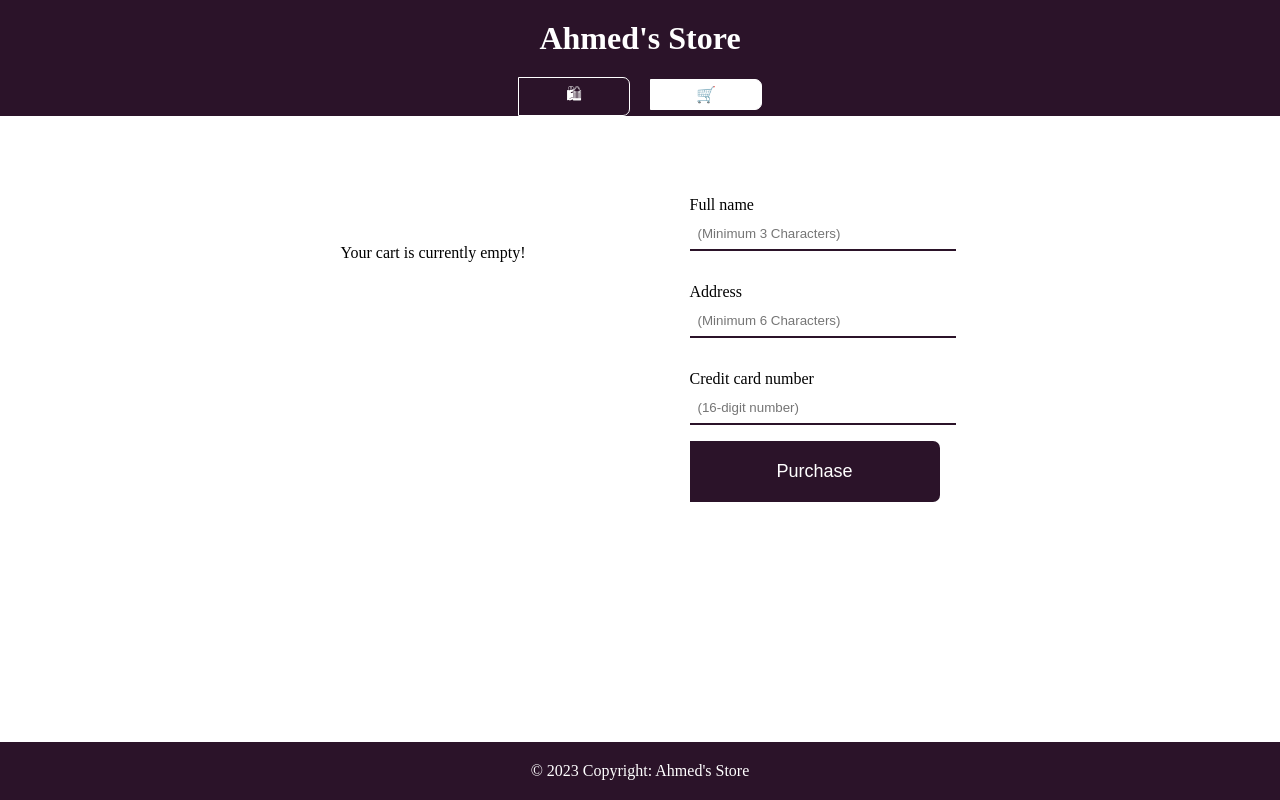
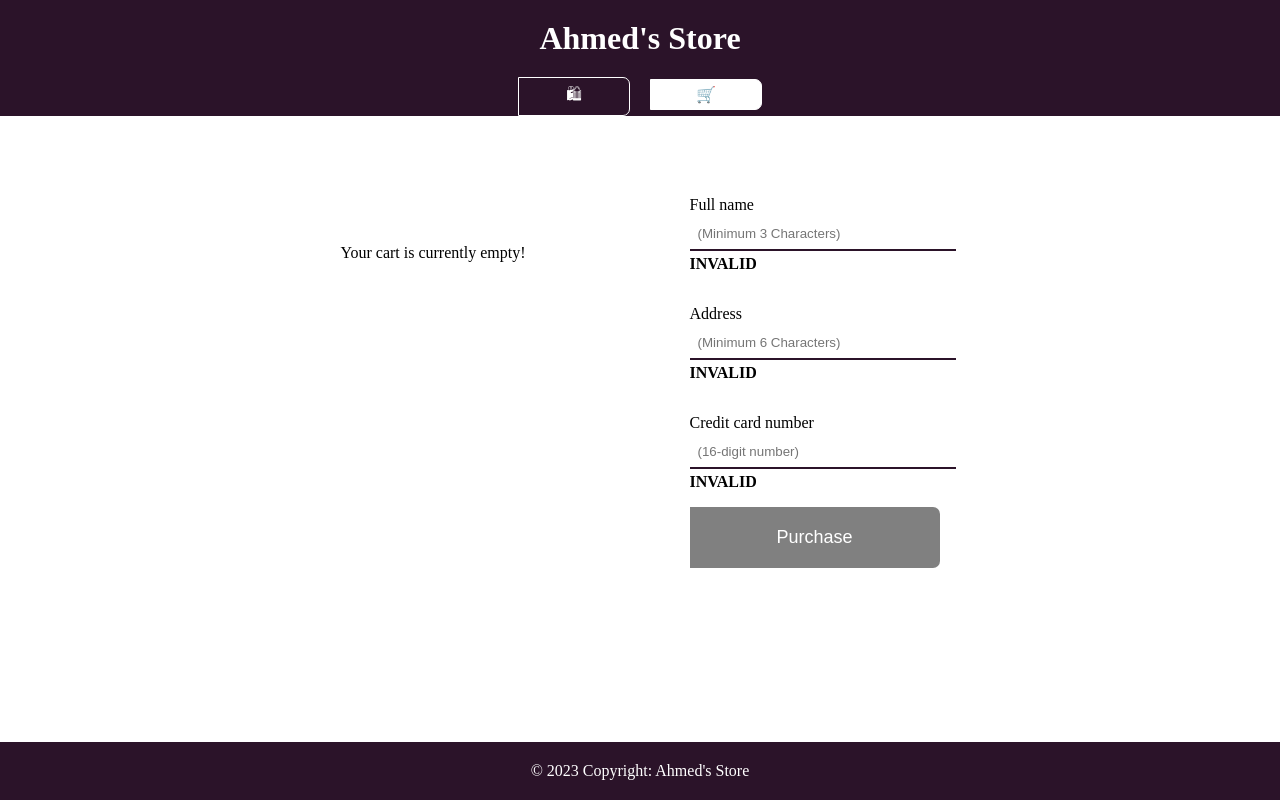
Before and after one commit to AhmedBSF/my-store, an Angular app: page /cart in a window 1280 px wide. Built offline with nearby package versions, Linux system fonts and the light colour scheme.

Commit message:
feat: complete form and confirmation page

```diff
--- a/src/app/app.module.ts
+++ b/src/app/app.module.ts
@@ -1,6 +1,6 @@
 import { NgModule } from '@angular/core';
 import { BrowserModule } from '@angular/platform-browser';
-import { FormsModule } from '@angular/forms';
+import { FormsModule, ReactiveFormsModule } from '@angular/forms';
 
 import { AppRoutingModule } from './app-routing.module';
 import { AppComponent } from './app.component';
@@ -26,7 +26,7 @@ import { FooterComponent } from './layout/footer/footer.component';
     CartComponent,
     FooterComponent,
   ],
-  imports: [BrowserModule, FormsModule, AppRoutingModule],
+  imports: [BrowserModule, FormsModule, ReactiveFormsModule, AppRoutingModule],
   providers: [],
   bootstrap: [AppComponent],
 })
--- a/src/app/components/cart/cart.component.css
+++ b/src/app/components/cart/cart.component.css
@@ -71,6 +71,12 @@ button:hover {
   border: 1px solid var(--brand);
 }
 
+button:disabled {
+  border: none;
+  color: white;
+  background-color: grey;
+}
+
 .cart-panel {
   margin-left: 50px;
   margin-right: 50px;
--- a/src/app/components/cart/cart.component.html
+++ b/src/app/components/cart/cart.component.html
@@ -21,31 +21,34 @@
         </div>
       </div>
     </div>
+    <strong *ngIf="cartProducts.length > 0">Total: ${{ price }}</strong>
   </div>
-  <form class="form-margin">
+  <form class="form-margin" [formGroup]="cartInfo" (ngSubmit)="onSubmit()">
     <div class="user-form">
       <div class="input-field">
         <label>Full name</label>
         <input
-          type="text"
-          name="full_name"
           placeholder="(Minimum 3 Characters)"
+          formControlName="fullName"
         />
+        <strong>{{ cartInfo.get("fullName").status }}</strong>
       </div>
 
       <div class="input-field">
         <label>Address</label>
-        <input type="text" name="adress" placeholder="(Minimum 6 Characters)" />
+        <input placeholder="(Minimum 6 Characters)" formControlName="address" />
+        <strong>{{ cartInfo.get("address").status }}</strong>
       </div>
       <div class="input-field">
         <label>Credit card number</label>
         <input
-          type="number"
-          name="card-number"
+          type="text"
           placeholder="(16-digit number)"
+          formControlName="creditCard"
         />
+        <strong>{{ cartInfo.get("creditCard").status }}</strong>
       </div>
-      <button routerLink="/confirmation" type="submit">Purchase</button>
+      <button type="submit" [disabled]="!cartInfo.valid">Purchase</button>
     </div>
   </form>
 </div>
--- a/src/app/components/cart/cart.component.ts
+++ b/src/app/components/cart/cart.component.ts
@@ -1,4 +1,6 @@
 import { Component, OnInit } from '@angular/core';
+import { FormControl, FormGroup, Validators } from '@angular/forms';
+import { Router } from '@angular/router';
 import { Order } from 'src/app/models/order';
 import { CartService } from 'src/app/services/cart.service';
 
@@ -10,10 +12,45 @@ import { CartService } from 'src/app/services/cart.service';
 export class CartComponent implements OnInit {
   cartProducts: Order[] = [];
   cartEmptyMessage: string = 'Your cart is currently empty!';
+  fullName: string = '';
+  price: number = 0;
+  cartInfo: any;
 
-  constructor(private cartService: CartService) {}
+  constructor(private cartService: CartService, private router: Router) {}
 
   ngOnInit(): void {
     this.cartProducts = this.cartService.getCart();
+    this.price = this.cartService.getPrice();
+
+    this.cartInfo = new FormGroup({
+      fullName: new FormControl('', [
+        Validators.required,
+        Validators.minLength(3),
+      ]),
+      address: new FormControl('', [
+        Validators.required,
+        Validators.minLength(6),
+      ]),
+      creditCard: new FormControl('', [
+        Validators.required,
+        Validators.minLength(16),
+        Validators.maxLength(16),
+      ]),
+    });
+  }
+
+  onSubmit() {
+    if (this.cartInfo.valid && this.cartProducts.length > 0) {
+      localStorage.setItem(
+        'orderInfo',
+        JSON.stringify({
+          name: this.cartInfo.value.fullName,
+          price: this.price,
+        })
+      );
+      this.router.navigate(['confirmation']);
+    } else {
+      alert('Something went wrong!');
+    }
   }
 }
--- a/src/app/components/confirmation/confirmation.component.html
+++ b/src/app/components/confirmation/confirmation.component.html
@@ -1,8 +1,8 @@
 <div class="confirmation-container">
   <div class="confirmation-items">
     <h1 class="confirmation-header">Success 🎉</h1>
-    <p class="confirmation-item">Thank you NAME</p>
-    <p class="confirmation-item">Your PRICE order is confirmed!</p>
+    <p class="confirmation-item">Thank you {{ fullName }}</p>
+    <p class="confirmation-item">Your {{ price }} order is confirmed!</p>
     <p class="confirmation-item">
       Please allow 1-3 business day(s) for shipping.
     </p>
--- a/src/app/components/confirmation/confirmation.component.ts
+++ b/src/app/components/confirmation/confirmation.component.ts
@@ -1,10 +1,17 @@
-import { Component } from '@angular/core';
+import { Component, OnInit } from '@angular/core';
 
 @Component({
   selector: 'app-confirmation',
   templateUrl: './confirmation.component.html',
-  styleUrls: ['./confirmation.component.css']
+  styleUrls: ['./confirmation.component.css'],
 })
-export class ConfirmationComponent {
+export class ConfirmationComponent implements OnInit {
+  fullName: string = '';
+  price: number = 0;
 
+  ngOnInit(): void {
+    let orderInfo = JSON.parse(localStorage.getItem('orderInfo') || '{}');
+    this.fullName = orderInfo.name;
+    this.price = Number(orderInfo.price);
+  }
 }
--- a/src/app/components/product-item-detail/product-item-detail.component.ts
+++ b/src/app/components/product-item-detail/product-item-detail.component.ts
@@ -26,6 +26,7 @@ export class ProductItemDetailComponent implements OnInit {
   }
 
   public addToCart(product: Product, amount: number) {
+    alert('Added to cart');
     this.cartService.addToCart({
       product: product,
       amount: amount,
--- a/src/app/components/product-item/product-item.component.ts
+++ b/src/app/components/product-item/product-item.component.ts
@@ -15,7 +15,7 @@ export class ProductItemComponent {
   constructor(private cartService: CartService) {}
 
   public addToCart(product: Product, amount: number) {
-    // alert('Added to cart!');
+    alert('Added to cart!');
     this.cartService.addToCart({
       product: product,
       amount: amount,
--- a/src/app/services/cart.service.ts
+++ b/src/app/services/cart.service.ts
@@ -14,6 +14,15 @@ export class CartService {
     return this.order;
   }
 
+  getPrice() {
+    let totalPrice = 0;
+    for (const order of this.order) {
+      const subtotal = order.product.price * order.amount;
+      totalPrice += subtotal;
+    }
+    return Number(totalPrice.toFixed(2));
+  }
+
   addToCart(order: Order) {
     this.order.push(order);
     return this.order;
```
